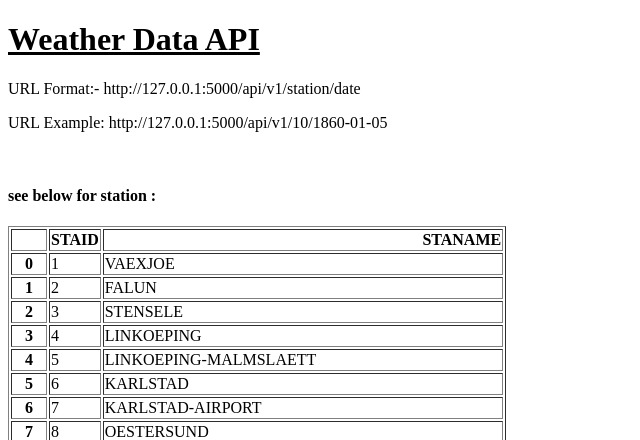
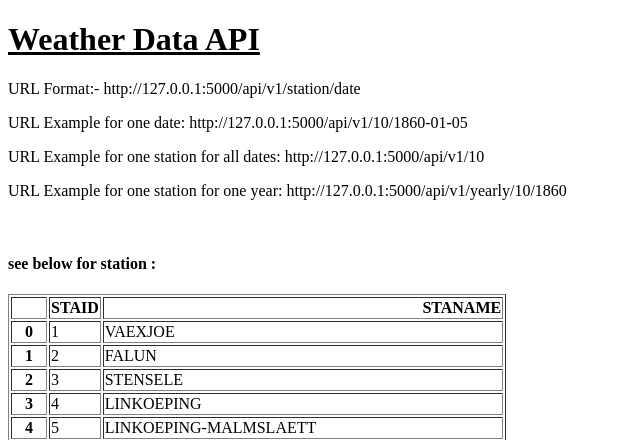
Before and after one commit to Abhijeet-108/weather_Data_API, a Flask app: page / in a window 1280 px wide. Shown: the top 440 px of the page, without its empty margins (0-640 px from the left). Run offline with Flask 3, Linux system fonts and the light colour scheme.

Commit message:
add url endpoint for yearly and all data

```diff
--- a/main.py
+++ b/main.py
@@ -21,5 +21,20 @@ def about(station, date):
         "temperature": temperature
     }
 
+@app.route("/api/v1/<station>")
+def all_data(station):
+    filename = "data_small/TG_STAID" + str(station).zfill(6) + ".txt"
+    df = pd.read_csv(filename, skiprows=20, parse_dates=["    DATE"])
+    result = df.to_dict(orient="records")
+    return result
+
+@app.route("/api/v1/yearly/<station>/<year>")
+def yearly(station, year):
+    filename = "data_small/TG_STAID" + str(station).zfill(6) + ".txt"
+    df = pd.read_csv(filename, skiprows=20)
+    df["    DATE"] = df["    DATE"].astype(str)
+    result = df[df["    DATE"].str.startswith(str(year))].to_dict(orient="records")
+    return result
+
 if __name__ == '__main__':
     app.run(debug=True)
--- a/templates/home.html
+++ b/templates/home.html
@@ -7,7 +7,10 @@
 <body>
 <h1><B><u>Weather Data API</u></B></h1>
 <p>URL Format:- http://127.0.0.1:5000/api/v1/station/date</p>
-<p>URL Example: http://127.0.0.1:5000/api/v1/10/1860-01-05</p>
+<p>URL Example for one date: http://127.0.0.1:5000/api/v1/10/1860-01-05</p>
+<p>URL Example for one station for all dates: http://127.0.0.1:5000/api/v1/10</p>
+<p>URL Example for one station for one year: http://127.0.0.1:5000/api/v1/yearly/10/1860</p>
+
 <br>
 <h4>see below for station : </h4>
 
```
